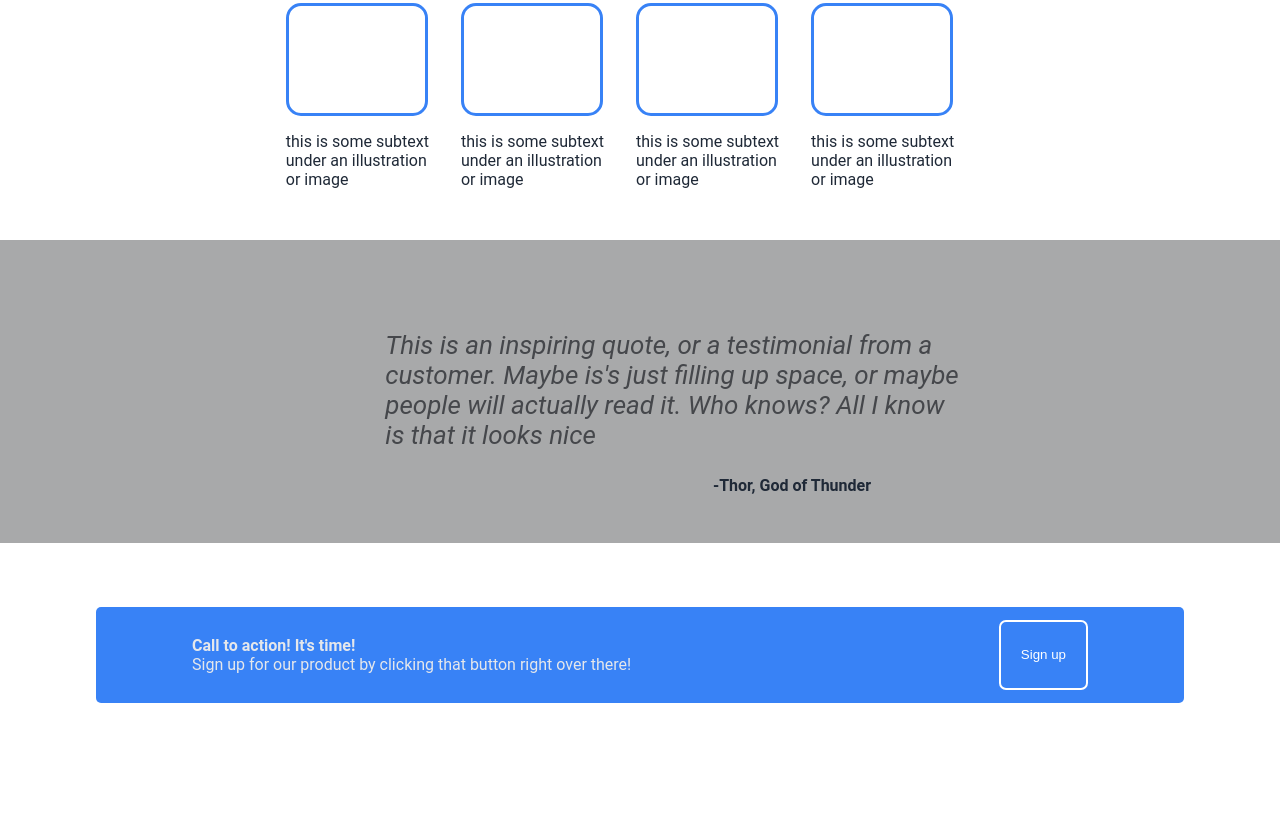
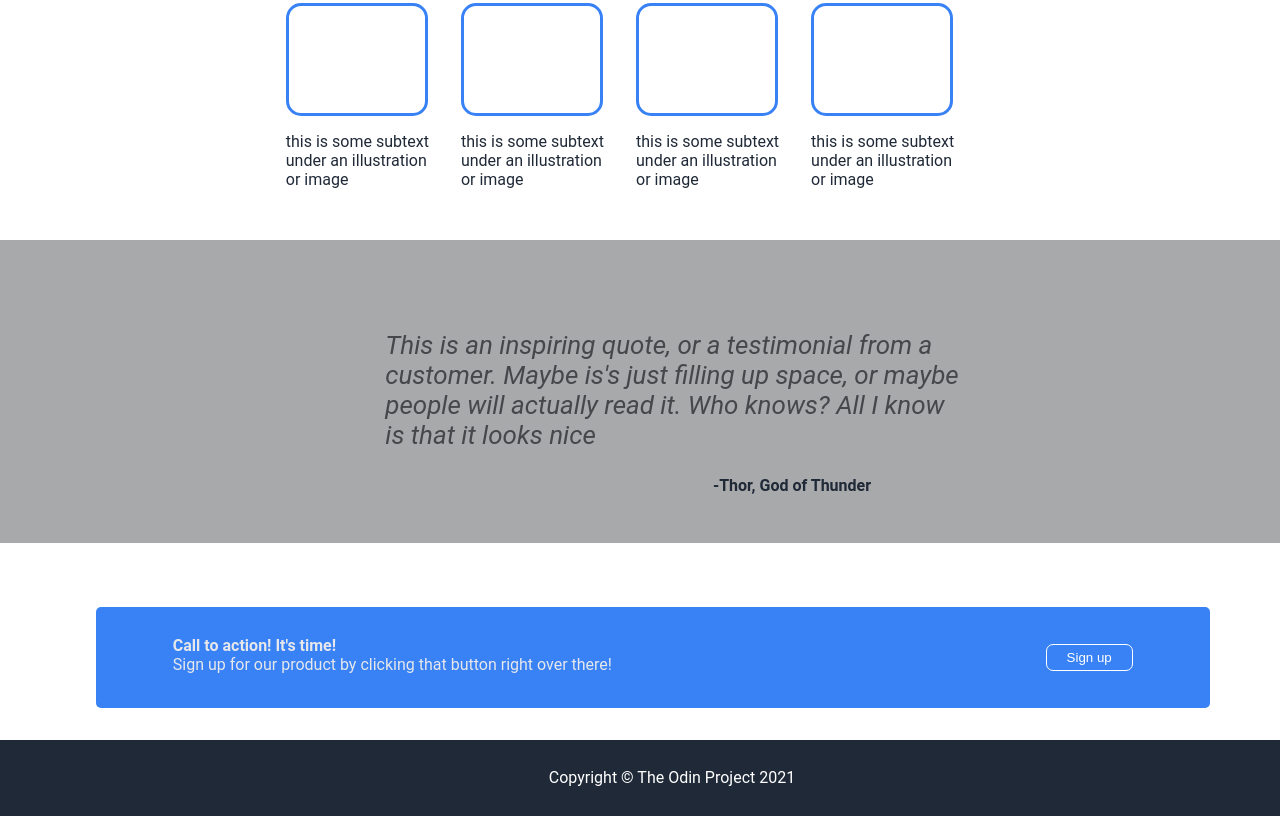
Before and after one commit to diazzz22/landing_page, a plain HTML site: page index.html in a window 1280 px wide. Shown: the part 470-1286 px from the top of the page. Before the commit the page ends 1173 px from the top, so only its background shows below. Drawn offline with Linux system fonts and the light colour scheme.

Commit message:
pagina finalizada

```diff
--- a/index.html
+++ b/index.html
@@ -77,7 +77,7 @@
         </section>
     </main>
     <footer>
-        <!--Copyright tal-->
+        <p>Copyright © The Odin Project 2021</p>
     </footer>
 </body>
 </html>
--- a/styles.css
+++ b/styles.css
@@ -120,20 +120,33 @@ a:visited {
 }
 
 #call_to_action{
+    width: 75%;
     background-color: #3882F6;
     margin-top: 5%;
     margin-left: 7.5%;
     margin-right: 7.5%;
-    padding: 1% 7.5%;
+    padding: 1% 6%;
     display: flex;
     flex-direction: row;
     justify-content: space-between;
     border-radius: 5px;
+    margin-bottom: 2.5%;
 }
 #second_button{
+    margin-top: 2.5%;
+    margin-bottom: 2.5%;
     background-color: #3882F6;
-    border: 2px solid #FFF;
     color: #FFF;
+    padding: 5px 20px;
+    border: 1px solid #FFF;
     border-radius: 7px;
-    padding: 2.5px 20px;
 }
+footer {
+    width: 100%;
+    background-color: #1f2937;
+    padding: 1% 15% 1% 15%;
+    color: #FFF;
+    text-align: center;
+    width: 75%;
+
+}
```
